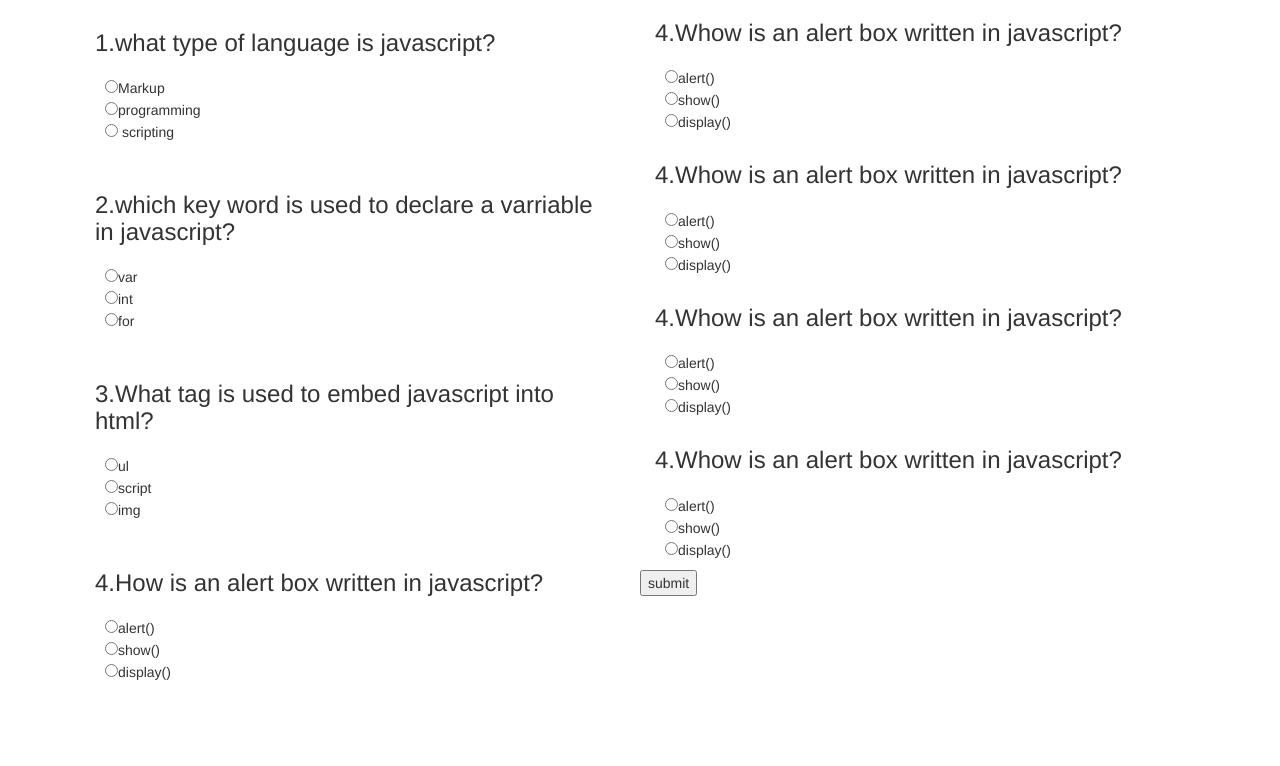
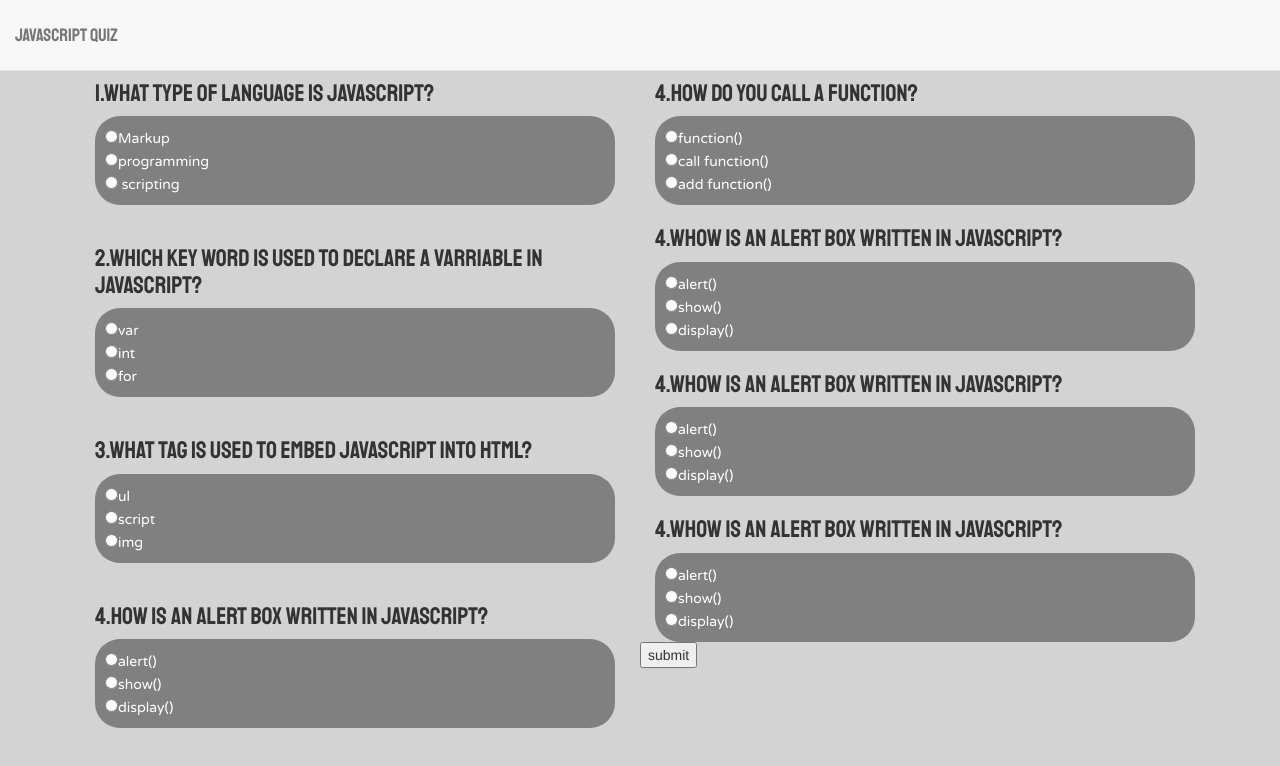
Before and after one commit to Joelmukono/quiz, a plain HTML site: page index.html in a window 1280 px wide. Drawn offline with Linux system fonts and the light colour scheme; a web font is replaced by a local one.

Commit message:
add rounded corners to answeres and chsnge fornt style for text in page

```diff
--- a/css/styles.css
+++ b/css/styles.css
@@ -1,3 +1,14 @@
+body{
+  padding:50px;
+  background-color:#D3D3D3;
+}
+.row{
+  overflow:hidden;
+}
+.navbar{
+  background:
+}
+
 .question1{
   padding:10px;
 
@@ -13,4 +24,17 @@
 }
 .inpadding{
   padding: 10px;
+  border-radius: 25px;
+  background: grey;
+  color:white;
+  font-family: 'Varela Round', sans-serif;
 }
+.back{
+  padding-top:10px;
+}
+h3{
+  font-family: 'Staatliches', cursive;
+}
+h5{
+  font-family: 'Staatliches', cursive;
+}
--- a/index.html
+++ b/index.html
@@ -1,19 +1,23 @@
 <!DOCTYPE html>
 <html lang="en" dir="ltr">
   <head>
+    <link href="https://fonts.googleapis.com/css?family=Staatliches|Varela+Round|ZCOOL+QingKe+HuangYou" rel="stylesheet">
     <link href="css/bootstrap.css" rel="stylesheet" type="text/css">
     <link href="css/styles.css" rel="stylesheet" type="text/css">
     <meta charset="utf-8">
     <title>Quiz</title>
   </head>
   <body>
+    <nav class="navbar navbar-default navbar-fixed-top">
+      <h5 class="navbar-brand"> Javascript Quiz</h5>
+    </nav>
     <div class="container">
     <form id="myForm">
       <div class="col-md-6">
       <div class="question1">
         <h3>1.what type of language is javascript?</h3>
         <div class="inpadding">
-        <input type="radio" class="form-check-input" name="language" value="markup">Markup<br>
+        <input type="radio" name="language" value="markup">Markup<br>
         <input type="radio" name="language" value="programming">programming<br>
         <input type="radio" name="language" value="scripting"> scripting
         </div>
@@ -47,12 +51,13 @@
       </div>
 
       <div class="col-md-6">
+        <div class="back">
       <div class="question5">
-        <h3>4.Whow is an alert box written in javascript?</h3>
+        <h3>4.How do you call a function?</h3>
         <div class="inpadding">
-        <input type="radio" name="popUp" value="alert">alert()<br>
-        <input type="radio" name="popUp" value="show">show()<br>
-        <input type="radio" name="popUp" value="display">display()
+        <input type="radio" name="callFunction" value="function()">function()<br>
+        <input type="radio" name="callFunction" value="call">call function()<br>
+        <input type="radio" name="callFunction" value="add">add function()
         </div>
       </div>
 
@@ -81,6 +86,7 @@
         <input type="radio" name="popUp" value="show">show()<br>
         <input type="radio" name="popUp" value="display">display()
         </div>
+        </div>
       </div>
       </div>
       <div class="submitButton">
```
